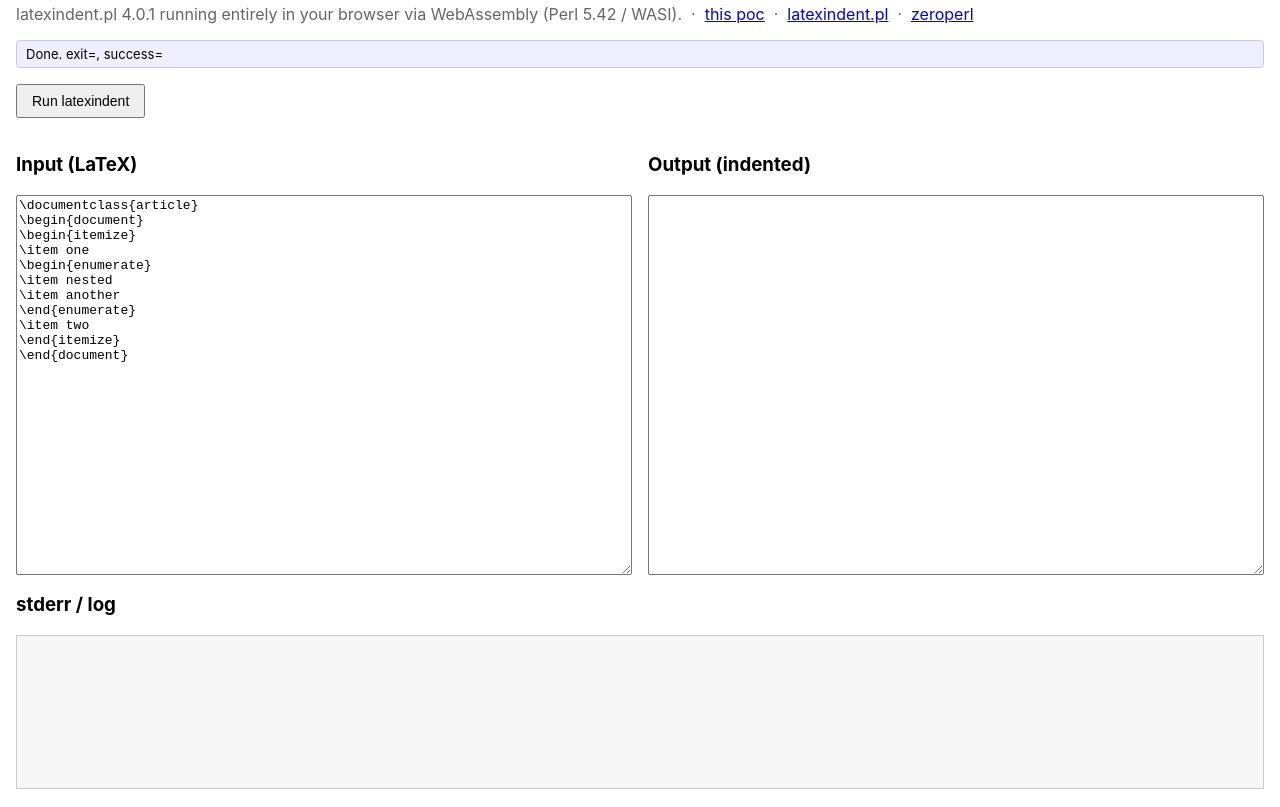
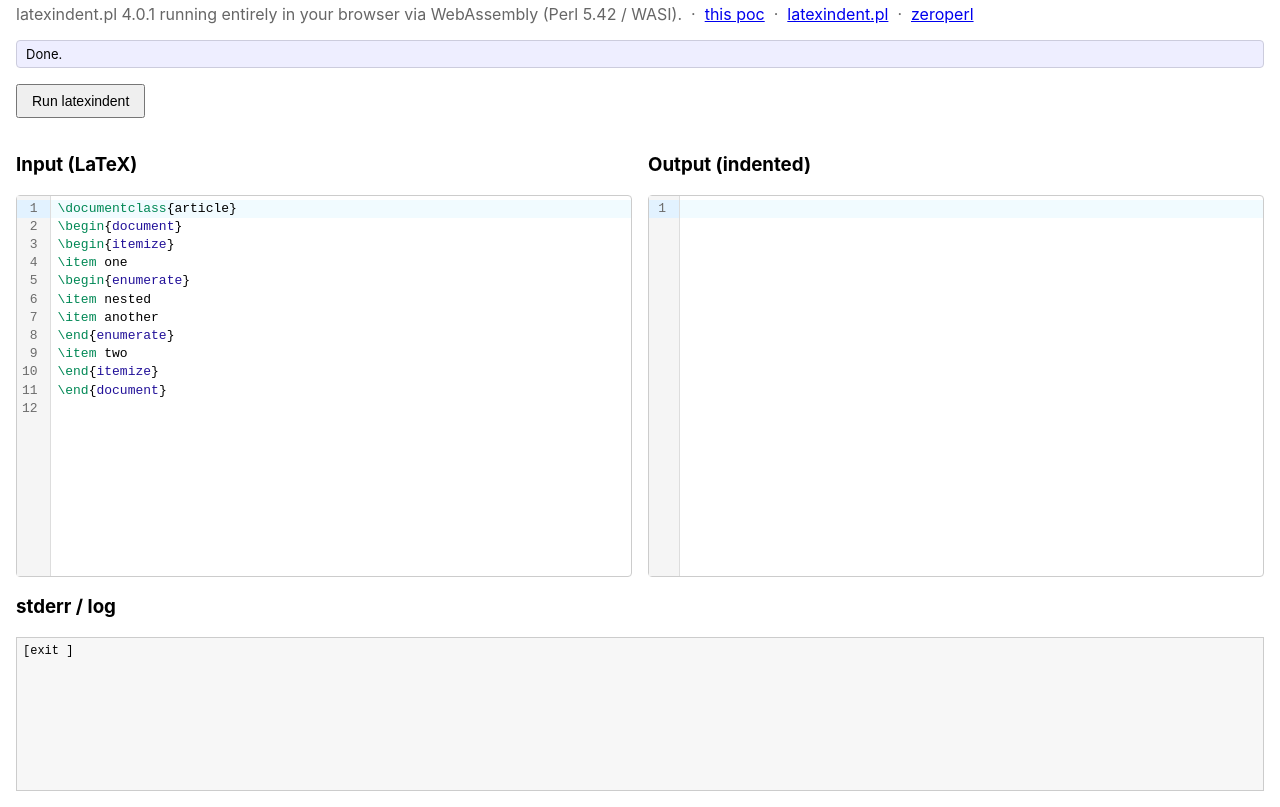
Before and after one commit to acmiyaguchi/latexindent-web, a website built with Vite: page index.html in a window 1280 px wide. Both pictures are taken after a click on the button "Run latexindent". Shown: the part 63-870 px from the top of the page. Built offline with nearby package versions, Linux system fonts and the light colour scheme; files whose address does not match are found by name; what @6over3/zeroperl-ts would draw is missing.

Commit message:
swap textareas for CodeMirror editors with stex syntax highlighting
- Tab key now indents (literal \t to match latexindent's default)
- Read-only output editor mirrors the input's look-and-feel
- Top status reduced to lifecycle words (Ready/Running/Done/Failed);
  exit code and any runFile error now land in the stderr/log panel

```diff
--- a/index.html
+++ b/index.html
@@ -10,6 +10,9 @@
     .row { display: flex; gap: 1em; }
     .col { flex: 1; display: flex; flex-direction: column; }
     textarea { width: 100%; min-height: 380px; font-family: ui-monospace, monospace; font-size: 13px; box-sizing: border-box; }
+    .editor-host { border: 1px solid #ccc; border-radius: 4px; }
+    .editor-host .cm-editor { height: 380px; }
+    .editor-host .cm-scroller { font-family: ui-monospace, monospace; font-size: 13px; }
     #stderr { height: 140px; background: #f7f7f7; border: 1px solid #ccc; padding: 0.5em; overflow: auto; white-space: pre-wrap; font-family: ui-monospace, monospace; font-size: 12px; margin-top: 0.5em; }
     #status { padding: 0.4em 0.7em; background: #eef; border: 1px solid #ccd; border-radius: 4px; margin: 0.5em 0; font-size: 13px; }
     button { padding: 0.5em 1em; font-size: 14px; cursor: pointer; }
@@ -32,22 +35,11 @@
   <div class="row">
     <div class="col">
       <h3>Input (LaTeX)</h3>
-      <textarea id="input">\documentclass{article}
-\begin{document}
-\begin{itemize}
-\item one
-\begin{enumerate}
-\item nested
-\item another
-\end{enumerate}
-\item two
-\end{itemize}
-\end{document}
-</textarea>
+      <div id="input-host" class="editor-host"></div>
     </div>
     <div class="col">
       <h3>Output (indented)</h3>
-      <textarea id="output" readonly></textarea>
+      <div id="output-host" class="editor-host"></div>
     </div>
   </div>
   <h3>stderr / log</h3>
--- a/src/main.js
+++ b/src/main.js
@@ -1,11 +1,63 @@
 import { ZeroPerl, MemoryFileSystem } from '@6over3/zeroperl-ts';
 import wasmUrl from '@6over3/zeroperl-ts/zeroperl.wasm?url';
+import { EditorView, basicSetup } from 'codemirror';
+import { EditorState } from '@codemirror/state';
+import { keymap } from '@codemirror/view';
+import { indentWithTab } from '@codemirror/commands';
+import { StreamLanguage, indentUnit } from '@codemirror/language';
+import { stex } from '@codemirror/legacy-modes/mode/stex';
 
 const $ = (id) => document.getElementById(id);
 const setStatus = (s) => { $('status').textContent = s; };
 const decode = (d) => typeof d === 'string' ? d : new TextDecoder().decode(d);
 
+const stexLang = StreamLanguage.define(stex);
+
+const initialDoc = `\\documentclass{article}
+\\begin{document}
+\\begin{itemize}
+\\item one
+\\begin{enumerate}
+\\item nested
+\\item another
+\\end{enumerate}
+\\item two
+\\end{itemize}
+\\end{document}
+`;
+
+const inputView = new EditorView({
+  doc: initialDoc,
+  parent: $('input-host'),
+  extensions: [
+    basicSetup,
+    keymap.of([indentWithTab]),
+    indentUnit.of('\t'),
+    EditorState.tabSize.of(4),
+    stexLang,
+  ],
+});
+
+const outputView = new EditorView({
+  doc: '',
+  parent: $('output-host'),
+  extensions: [
+    basicSetup,
+    stexLang,
+    EditorState.tabSize.of(4),
+    EditorState.readOnly.of(true),
+    EditorView.editable.of(false),
+  ],
+});
+
+const setOutput = (text) => {
+  outputView.dispatch({
+    changes: { from: 0, to: outputView.state.doc.length, insert: text },
+  });
+};
+
 let stderrBuf = '';
+let stdoutBuf = '';
 
 setStatus('Fetching latexindent source files…');
 const manifest = (await (await fetch('app/files.txt')).text()).trim().split('\n');
@@ -21,7 +73,10 @@ setStatus('Loading Perl runtime (~25MB wasm, first load is slow)…');
 const perl = await ZeroPerl.create({
   fileSystem: fs,
   fetch: () => fetch(wasmUrl),
-  stdout: (data) => { $('output').value += decode(data); },
+  stdout: (data) => {
+    stdoutBuf += decode(data);
+    setOutput(stdoutBuf);
+  },
   stderr: (data) => {
     stderrBuf += decode(data);
     $('stderr').textContent = stderrBuf;
@@ -34,19 +89,23 @@ $('run').disabled = false;
 $('run').addEventListener('click', async () => {
   $('run').disabled = true;
   stderrBuf = '';
-  $('output').value = '';
+  stdoutBuf = '';
+  setOutput('');
   $('stderr').textContent = '';
   setStatus('Running…');
+  const appendLog = (line) => {
+    stderrBuf += (stderrBuf && !stderrBuf.endsWith('\n') ? '\n' : '') + line + '\n';
+    $('stderr').textContent = stderrBuf;
+  };
   try {
-    fs.addFile('/app/input.tex', $('input').value);
+    fs.addFile('/app/input.tex', inputView.state.doc.toString());
     const result = await perl.runFile('/app/latexindent.pl', ['/app/input.tex']);
-    setStatus(`Done. exit=${result?.exitCode}, success=${result?.success}`);
-    if (result && !result.success && result.error) {
-      stderrBuf += `\n[runFile error]\n${result.error}\n`;
-      $('stderr').textContent = stderrBuf;
-    }
+    setStatus(result?.success ? 'Done.' : 'Failed.');
+    appendLog(`[exit ${result?.exitCode ?? '?'}]`);
+    if (result && !result.success && result.error) appendLog(result.error);
   } catch (e) {
-    setStatus('Run threw: ' + (e?.message ?? e));
+    setStatus('Failed.');
+    appendLog('[threw] ' + (e?.message ?? e));
     console.error(e);
   } finally {
     $('run').disabled = false;
```
Also changed, not shown: package.json (+6 -1 lines), 1 other file.
